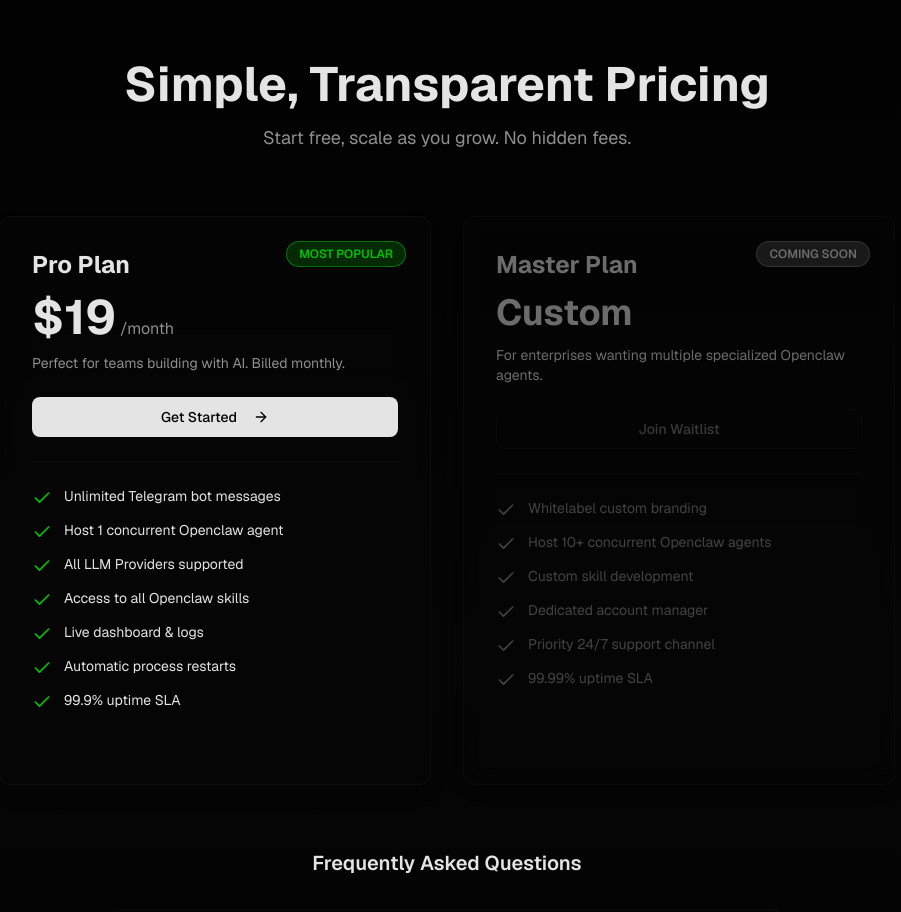
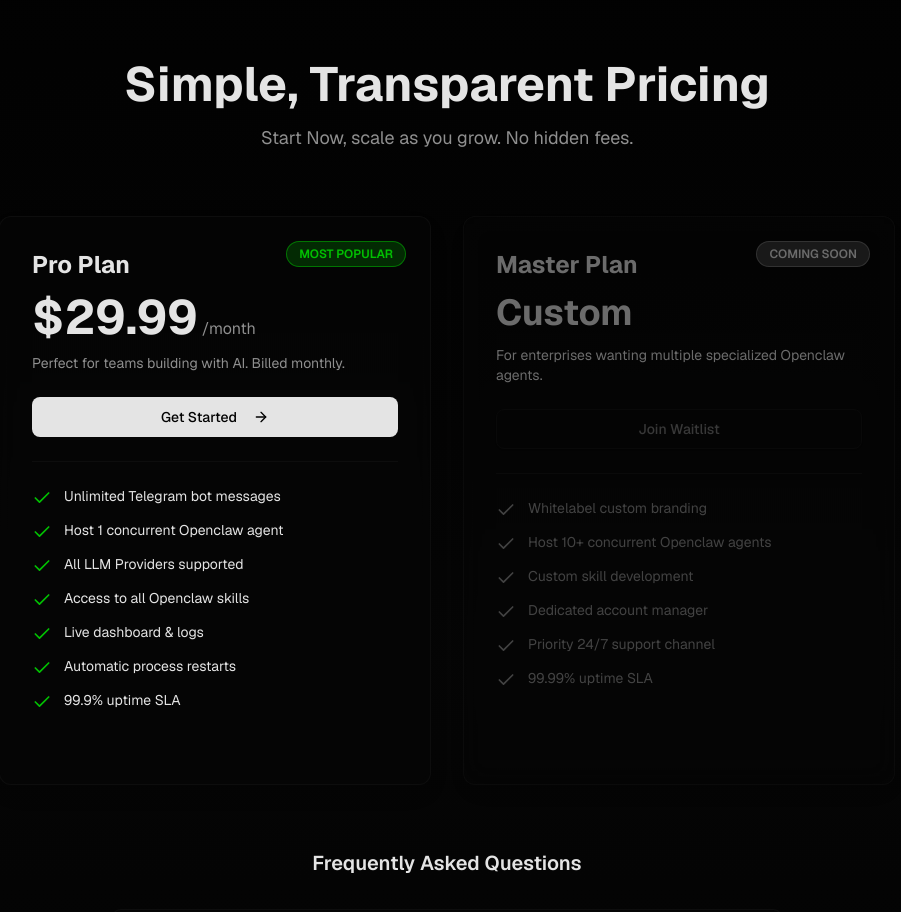
Before and after one commit to elhadjx/bitslave, a Next.js app in the folder frontend/: page / in a window 1280 px wide. Shown: the part 1560-2472 px from the top of the page, without its empty margins (193-1094 px from the left). Built offline with nearby package versions, Linux system fonts and the light colour scheme.

Commit message:
feat: Update pricing section description and Pro Plan price.

```diff
--- a/frontend/components/landing/pricing-section.tsx
+++ b/frontend/components/landing/pricing-section.tsx
@@ -31,7 +31,7 @@ export function PricingSection() {
             Simple, Transparent Pricing
           </h2>
           <p className="text-muted-foreground text-lg">
-            Start free, scale as you grow. No hidden fees.
+            Start Now, scale as you grow. No hidden fees.
           </p>
         </div>
 
@@ -51,7 +51,7 @@ export function PricingSection() {
               <div className="space-y-3">
                 <h3 className="text-2xl font-bold text-foreground">Pro Plan</h3>
                 <div className="flex items-baseline gap-1">
-                  <span className="text-5xl font-bold text-accent">$19</span>
+                  <span className="text-5xl font-bold text-accent">$29.99</span>
                   <span className="text-muted-foreground">/month</span>
                 </div>
                 <p className="text-sm text-muted-foreground">
```
